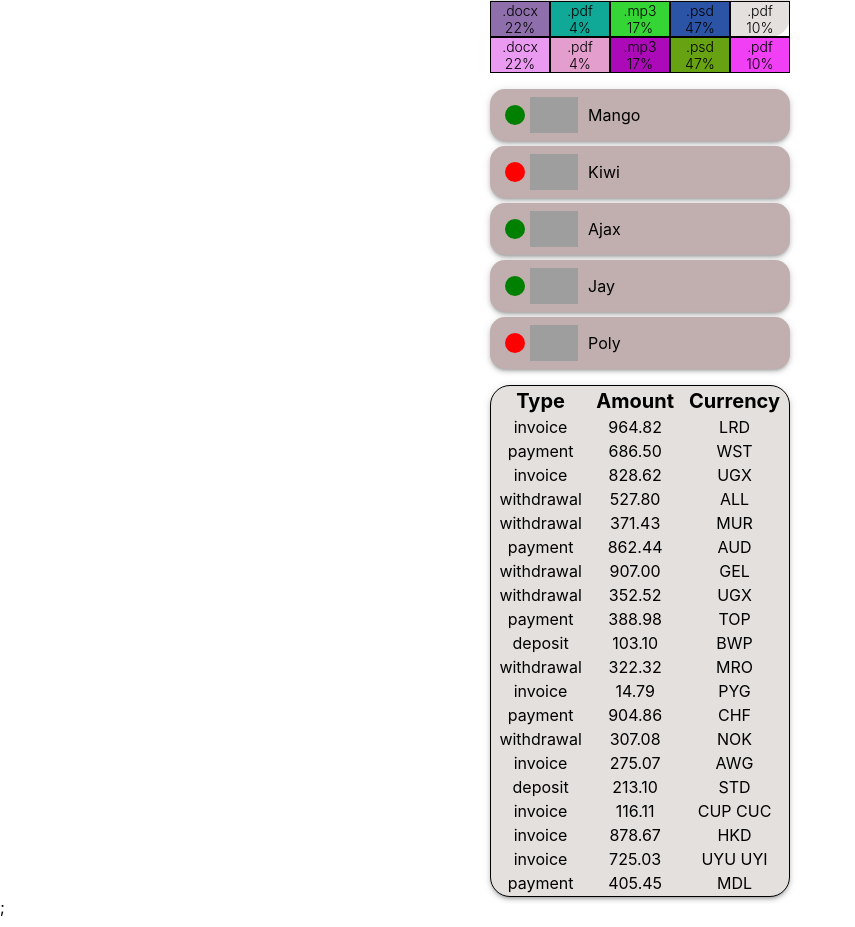
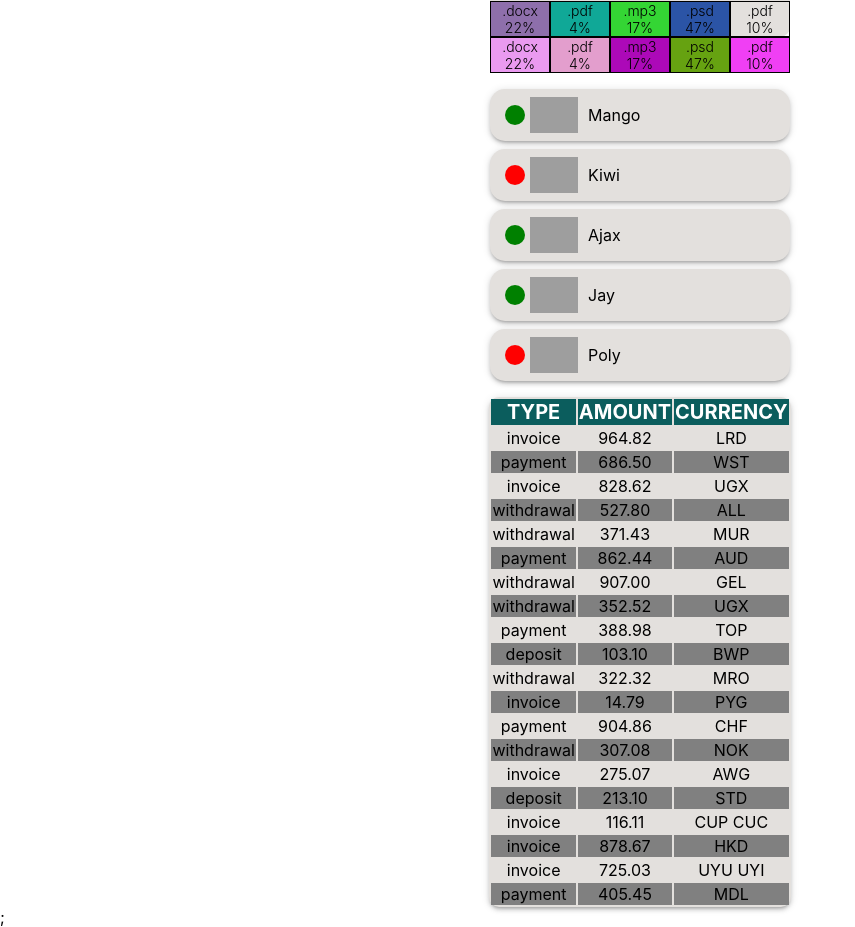
Before and after one commit to Tetyana8222/goit-react-hw-01-components, a React (Create React App) app: page / in a window 1280 px wide. Shown: the part 621-1548 px from the top of the page, without its empty margins (0-855 px from the left). Built offline with nearby package versions, Linux system fonts and the light colour scheme; grey boxes are pictures that could not be loaded.

Commit message:
transaction style

```diff
--- a/src/components/FriendListItem/FriendListItem.styled.jsx
+++ b/src/components/FriendListItem/FriendListItem.styled.jsx
@@ -4,12 +4,12 @@ export const Friend = styled.li`
   display: flex;
   margin-right: auto;
   margin-left: auto;
-  margin-bottom: 5px;
+  margin-bottom: 8px;
   padding: 0;
   align-items: center;
   list-style: none;
   width: 300px;
-  background-color: #c1afaf;
+  background-color: #e3e0dd;
   border-radius: 15px;
   box-shadow: rgb(0 0 0 / 20%) 0px 3px 3px -2px,
     rgb(0 0 0 / 14%) 0px 3px 4px 0px, rgb(0 0 0 / 12%) 0px 1px 8px 0px;
--- a/src/components/Statistics/Statistics.module.css
+++ b/src/components/Statistics/Statistics.module.css
@@ -7,7 +7,7 @@
   font-size: 23px;
   font-weight: 300;
   text-align: center;
-  border-radius: 20px;
+  border-radius: 10px;
 }
 
 .title {
--- a/src/components/TransactionHistory/TransactionHistory.jsx
+++ b/src/components/TransactionHistory/TransactionHistory.jsx
@@ -1,4 +1,5 @@
 import React from 'react';
+import clsx from 'clsx';
 import PropTypes from 'prop-types';
 import css from './TransactionHistory.module.css';
 
@@ -16,7 +17,7 @@ const TransactionHistory = ({ items }) => {
 
       <tbody>
         {items.map(({ id, type, amount, currency }) => (
-          <tr key={id}>
+          <tr className={css['transaction-line']} key={id}>
             <td>{type}</td>
             <td>{amount}</td>
             <td>{currency}</td>
--- a/src/components/TransactionHistory/TransactionHistory.module.css
+++ b/src/components/TransactionHistory/TransactionHistory.module.css
@@ -3,15 +3,21 @@
   margin-left: auto;
   text-align: center;
   width: 300px;
-  border-radius: 20px;
+  border-radius: 10px;
   background-color: #e3e0dd;
-  border: solid 1px #000;
   box-shadow: rgb(0 0 0 / 20%) 0px 3px 3px -2px,
     rgb(0 0 0 / 14%) 0px 3px 4px 0px, rgb(0 0 0 / 12%) 0px 1px 8px 0px;
 }
 .transaction-title {
   font-size: 20px;
   font-weight: 300;
-  color: #000;
+  text-transform: uppercase;
+  color: #fff;
+  background-color: rgb(11, 93, 93);
   border: solid 1px #000;
+  border-radius: 20px 0px 0px 20px;
 }
+
+.transaction-line:nth-child(2n) {
+  background-color: grey;
+}
```
